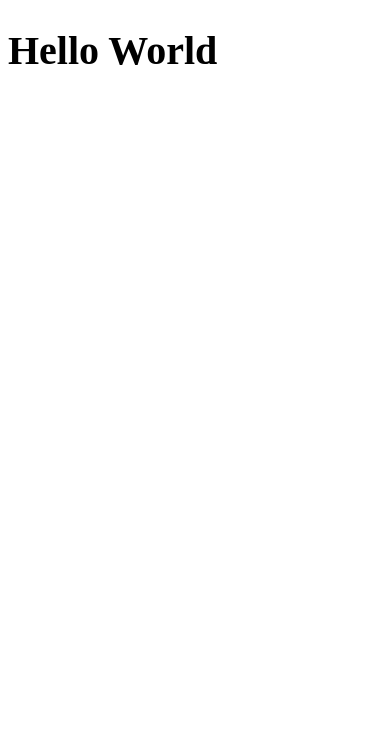
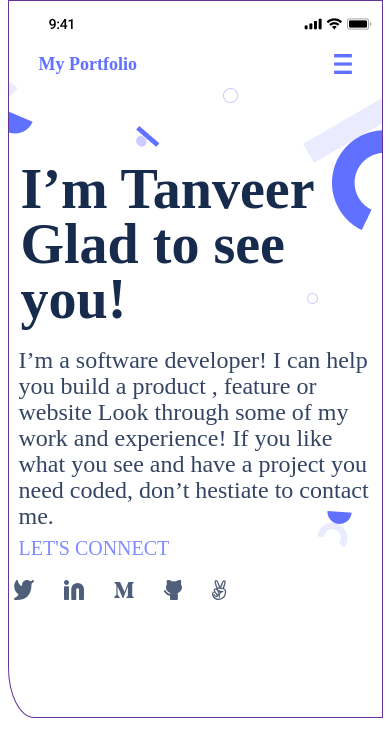
Before and after one commit to tanveerisonline/portfolio_website, a website: page index.html in a window 390 px wide. Drawn offline with Linux system fonts and the light colour scheme.

Commit message:
Add html css code and created portfolio mobile first page

```diff
--- a/index.html
+++ b/index.html
@@ -8,7 +8,39 @@
   <title>Portfolio</title>
 </head>
 <body>
-  <h1 class="heading">Hello World</h1>
+  <main class="container">
+
+    <header class="header">
+      <ul>
+        <li><img src="./assets/Time.png" alt="clock" class="top"></li>
+        <li><img src="./assets/Group 3.png" alt="bars" class="top"></li>
+      </ul>
+    </header>
+    <nav>
+      <a href="#" target="_parent" class="logo">My Portfolio</a>
+      <img src="./assets/Union.png" class="mobile_menu_icon"/>
+    </nav>
+
+    <section>
+      <div class="hero">
+        <p class="author">I’m Tanveer Glad to see you!</p>
+        <p class="bio">I’m a software developer! I can help you build a product , feature or website Look through some of my work and experience! If you like what you see and have a project you need coded,
+           don’t hestiate to contact me.</p>
+           <a href="#" class="connect_button">let's connect</a>
+      </div>
+    </section>
+    <aside>
+      <ul>
+        <li><img src="./assets/Vector.svg" alt="twitter"></li>
+        <li><img src="./assets/Linkedin icon.svg" alt="Linkedin"></li>
+        <li><img src="./assets/Vector-2.svg" alt="m-icon"></li>
+        <li><img src="./assets/Vector-1.svg" alt="github"></li>
+        <li><img src="./assets/Vector-3.svg" alt="victory"></li>
+      </ul>
+    </aside>
+
+  </main>
+
 
 </body>
 </html>
--- a/styles.css
+++ b/styles.css
@@ -1,3 +1,82 @@
-.heading {
-  font-size: 40px;
+* {
+  box-sizing: border-box;
+  padding: 0;
+  margin: 0;
 }
+
+ul,
+a {
+  text-decoration: none;
+  list-style: none;
+}
+
+.container {
+  margin: auto;
+  width: 375px;
+  height: 718px;
+  border: 1px solid rebeccapurple;
+  border-bottom-left-radius: 7%;
+}
+
+aside ul {
+  display: flex;
+  padding-top: 10px;
+}
+
+.header ul {
+  display: flex;
+  justify-content: space-between;
+  padding: 15px 10px 12px 40px;
+}
+
+nav {
+  display: flex;
+  justify-content: space-between;
+  padding: 8px 30px;
+}
+
+.logo {
+  width: 100px;
+  height: 20px;
+  font-style: normal;
+  font-weight: 700;
+  font-size: 18px;
+  color: #6070ff;
+}
+
+.hero {
+  background-image: url(./assets/header-shapes\ mobile.png);
+  background-repeat: no-repeat;
+  height: auto;
+}
+
+.author {
+  padding: 80px 20px 0 12px;
+  width: 330px;
+  font-style: normal;
+  font-weight: 700;
+  font-size: 56px;
+  line-height: 55px;
+  color: #172b4d;
+}
+
+.bio {
+  font-weight: 400;
+  font-size: 24px;
+  line-height: 26px;
+  padding: 20px 10px 8px 10px;
+  color: #344563;
+}
+
+.connect_button {
+  text-transform: uppercase;
+  color: #7f8cff;
+  font-size: 20px;
+  padding: 0 10px 0 10px;
+}
+
+aside ul li {
+  display: flex;
+  padding: 10px 25px 0 5px;
+  align-items: center;
+}
```
Also changed, not shown: assets/Group 3.png (added), assets/Linkedin icon.svg (added), assets/Time.png (added), assets/Union.png (added), assets/Vector-1.svg (added), assets/Vector-2.svg (added), assets/Vector-3.svg (added), assets/Vector.svg (added), assets/header-shapes mobile.png (added).
